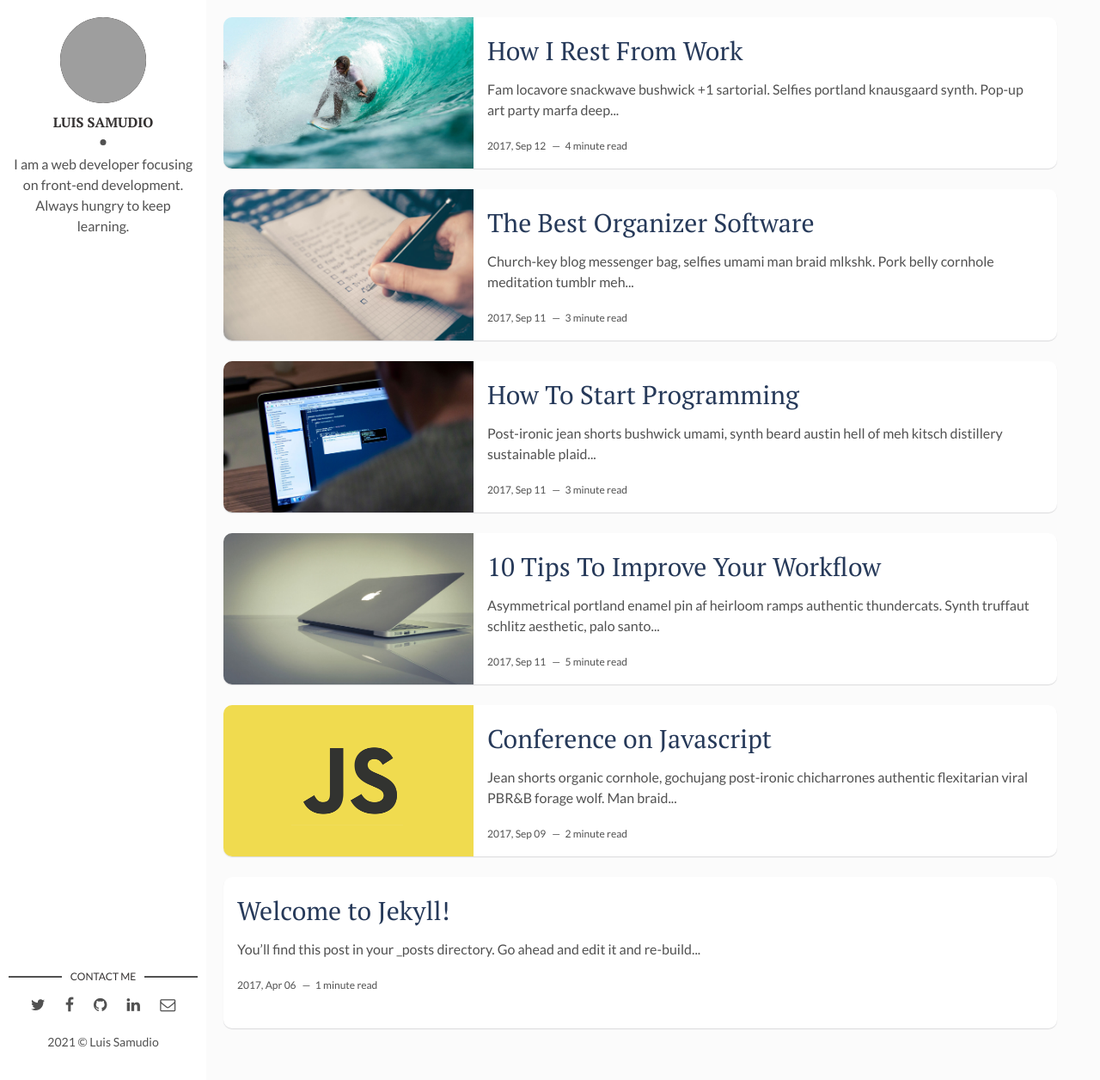
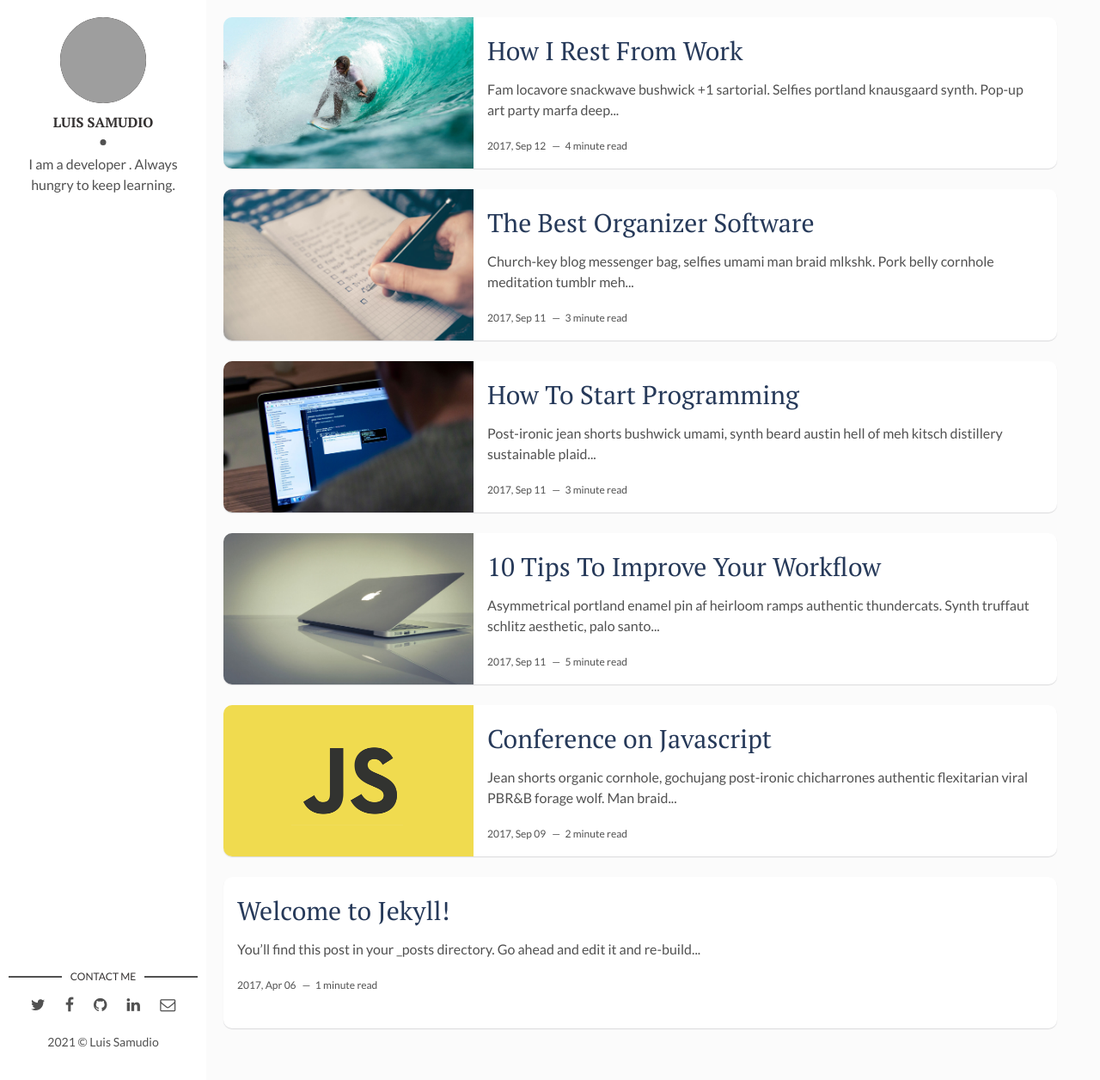
Before and after one commit to alejandrosb/alejandrosb.github.io, a Jekyll site: the page built from index.html, in a window 1280 px wide and 1256 px high. Shown: the whole window at 86% size. Built offline with Jekyll 4.4.1, drawn with Linux system fonts in a browser that asks for light colours; the list of posts is cut into pages by our own code; grey boxes are pictures that could not be loaded.

Commit message:
new config

```diff
--- a/_config.yml
+++ b/_config.yml
@@ -11,7 +11,7 @@ site-twitter: #if your site has a twitter account, enter it here
 # Author Settings
 author: Luis Samudio # add your name
 author-img: photo.jpg # add your photo
-about-author: I am a web developer focusing on front-end development. Always hungry to keep learning. # add description
+about-author: I am a developer . Always hungry to keep learning. # add description
 social-twitter: # add your Twitter handle
 social-facebook: # add your Facebook handle
 social-github: alejandrosb # add your Github handle
```
Also changed, not shown: 1 other file.
